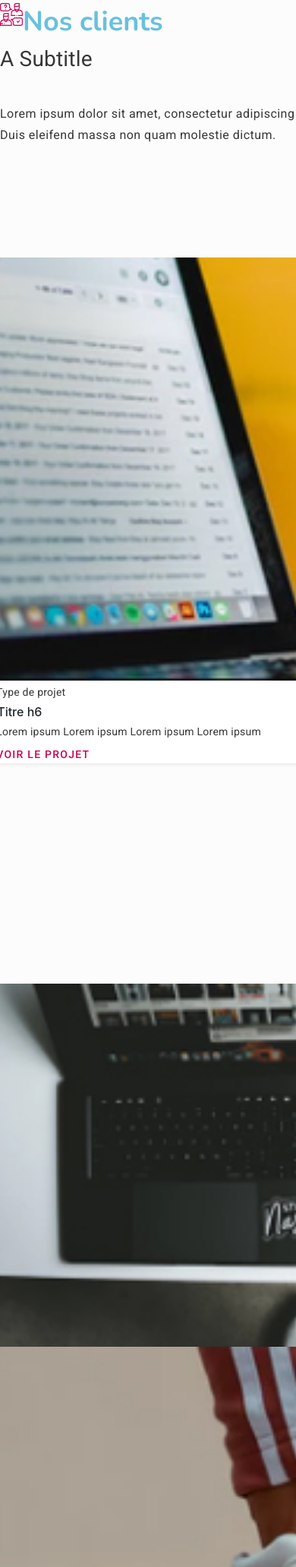
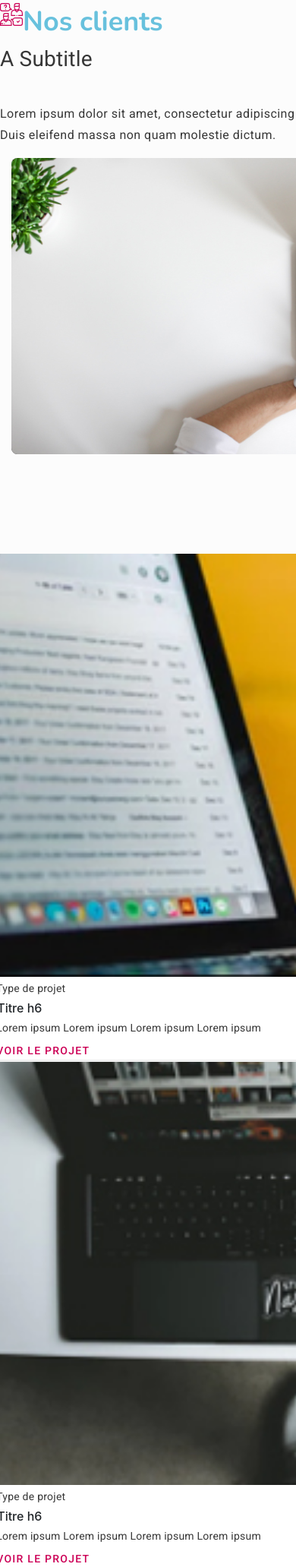
Before and after one commit to Delphine-C/Formation_projet5, a Symfony app: template templates/references.html.twig in a window 390 px wide; the page is wider, and only the part inside the window is pictured. Shown: the part 293-2356 px from the top of that part at 76% size. Run offline with Twig, Linux system fonts and the light colour scheme; the template is opened without the code that fills it, so the values that code supplies are empty; some libraries are stand-ins or nearby versions.

Commit message:
Start responsive references page

```diff
--- a/public/CSS/base.css
+++ b/public/CSS/base.css
@@ -88,9 +88,7 @@ body {
     border-top-right-radius: 5px;
 }
 
-.block-decal:nth-child(2n), .block-decal:nth-child(4n) {
-    top: 10%;
-}
+
 
 .block-decal:nth-child(3n), .block-decal:nth-child(4n) {
     margin-top: 10%;
@@ -303,7 +301,7 @@ input {
 
 input, textarea {
     width: 100%;
-    border: solid 1px rgba(0,0,0,0.5);
+    border: solid 1px rgba(0, 0, 0, 0.5);
     border-radius: 3px;
     background-color: #FCFCFC;
     padding-left: 10px;
@@ -374,9 +372,14 @@ footer nav a:hover {
 }
 
 /* MEDIA QUERIES */
+
 @media screen and (max-width: 500px) {
     .block-first {
-        margin-bottom: 1em!important;
+        margin-bottom: 1em !important;
+    }
+
+    .block-decal:nth-child(2n), .block-decal:nth-child(4n) {
+        top: 0!important;
     }
 }
 
@@ -384,6 +387,10 @@ footer nav a:hover {
     .block-first {
         height: 24em;
         margin-bottom: 16em;
+    }
+
+    .block-decal:nth-child(2n), .block-decal:nth-child(4n) {
+        top: 10%;
     }
 }
 
@@ -394,7 +401,6 @@ footer nav a:hover {
     }
 
     /* Navbar */
-
     .navbar {
         background: #FFF;
     }
@@ -418,7 +424,6 @@ footer nav a:hover {
     }
 
     /* Images */
-
     .svg {
         margin-top: 4em;
         margin-bottom: 1.5em;
--- a/templates/references.html.twig
+++ b/templates/references.html.twig
@@ -22,36 +22,36 @@
                             dictum.</p>
                     </div>
                 </div>
-                <div class="col-lg-5 display-small">
-                    <img src="{{ asset('images/home-intro.jpg') }}" class="img-fluid ">
+                <div class="col-lg-5 d-sm-none d-lg-block">
+                    <img src="{{ asset('images/home-intro.jpg') }}" class="img-fluid img-round">
                 </div>
             </div>
         </header>
 
         <div class="row block">
             <div class="row d-flex justify-content-around display-small">
-                <div class="col-lg-4 no-padding shadow-sm p-0 mb-0 bg-white rounded white block-decal thumbnail">
+                <div class="col-lg-4 col-sm-12 no-padding shadow-sm p-0 mb-0 bg-white rounded white block-decal thumbnail">
                     <img src="{{ asset('images/home/projet1.jpg') }}" class="img-fluid" alt="" height="180" width="100%">
                     <p>Type de projet</p>
                     <h6>Titre h6</h6>
                     <p>Lorem ipsum Lorem ipsum Lorem ipsum Lorem ipsum </p>
                     <a href="#" class="link1">Voir le projet</a>
                 </div>
-                <div class="col-lg-4 no-padding shadow-sm p-0 mb-0 bg-white rounded white block-decal thumbnail">
+                <div class="col-lg-4 col-sm-12 no-padding shadow-sm p-0 mb-0 bg-white rounded white block-decal thumbnail">
                     <img src="{{ asset('images/home/projet2.jpg') }}" class="img-fluid" alt="" height="180" width="100%">
                     <p>Type de projet</p>
                     <h6>Titre h6</h6>
                     <p>Lorem ipsum Lorem ipsum Lorem ipsum Lorem ipsum </p>
                     <a href="#" class="link1">Voir le projet</a>
                 </div>
-                <div class="col-lg-4 no-padding shadow-sm p-0 mb-0 bg-white rounded white block-decal">
+                <div class="col-lg-4 col-sm-12 no-padding shadow-sm p-0 mb-0 bg-white rounded white block-decal">
                     <img src="{{ asset('images/home/projet3.jpg') }}" class="img-fluid" alt="" height="180" width="100%">
                     <p>Type de projet</p>
                     <h6>Titre h6</h6>
                     <p>Lorem ipsum Lorem ipsum Lorem ipsum Lorem ipsum </p>
                     <a href="#" class="link1">Voir le projet</a>
                 </div>
-                <div class="col-lg-4 no-padding shadow-sm p-0 mb-0 bg-white rounded white block-decal">
+                <div class="col-lg-4 col-sm-12 no-padding shadow-sm p-0 mb-0 bg-white rounded white block-decal">
                     <img src="{{ asset('images/home/projet3.jpg') }}" class="img-fluid" alt="" height="180" width="100%">
                     <p>Type de projet</p>
                     <h6>Titre h6</h6>
```
